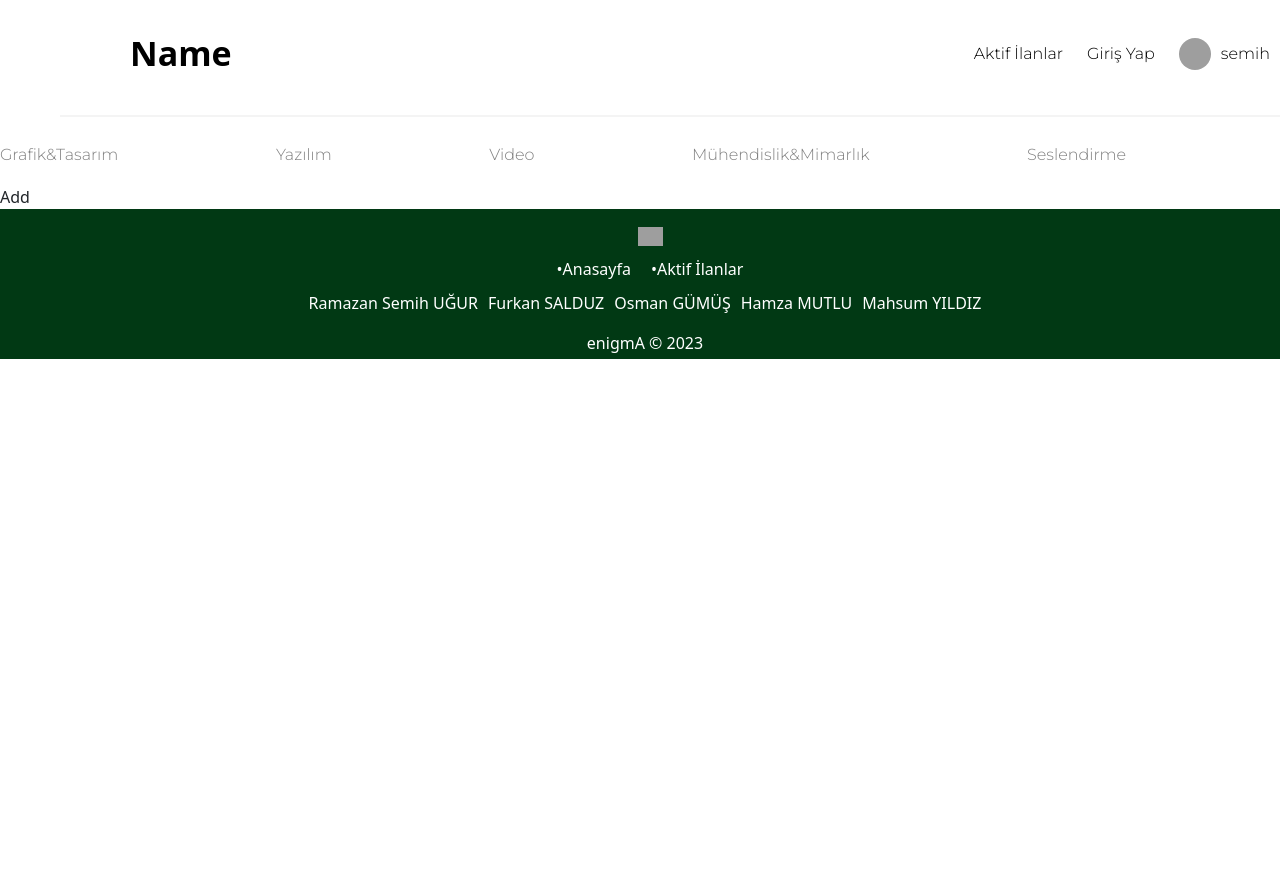
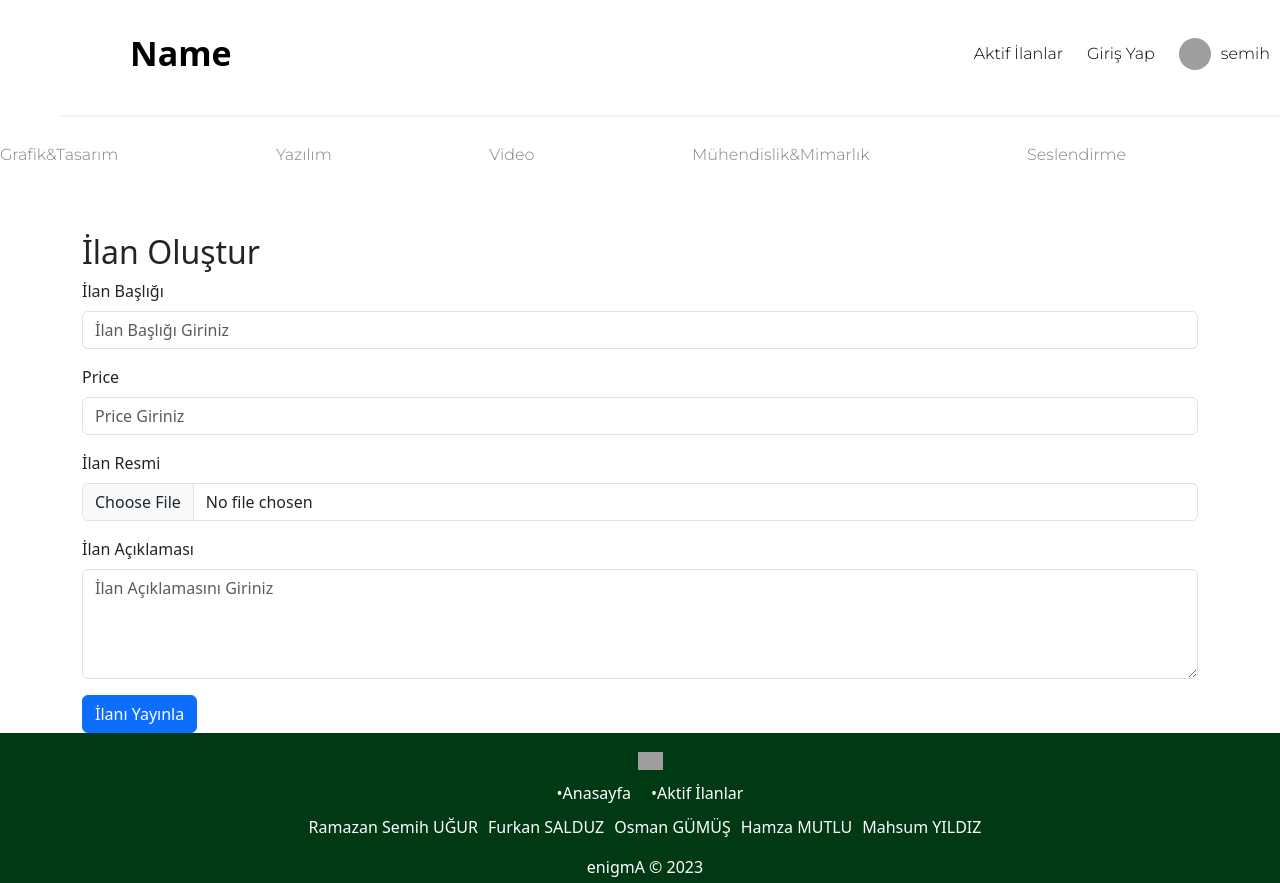
Before and after one commit to sh4riwsh4/freelancer, a React (Create React App) app: page /add in a window 1280 px wide. Shown: the top 883 px of the page. Before the commit the page ends 800 px from the top, so only its background shows below. Built offline with nearby package versions, Linux system fonts and the light colour scheme; grey boxes are pictures that could not be loaded.

Commit message:
ilan oluşturma

```diff
--- a/package.json
+++ b/package.json
@@ -8,7 +8,10 @@
     "@testing-library/user-event": "^13.5.0",
     "axios": "^1.6.3",
     "bootstrap": "^5.3.2",
+    "express": "^4.18.2",
+    "multer": "^1.4.5-lts.1",
     "react": "^18.2.0",
+    "react-bootstrap": "^2.9.2",
     "react-dom": "^18.2.0",
     "react-router-dom": "^6.21.1",
     "react-scripts": "^5.0.1",
--- a/src/pages/add/Add.jsx
+++ b/src/pages/add/Add.jsx
@@ -1,10 +1,108 @@
-import React from "react"
-import "./Add.scss"
+import React, { useState } from 'react';
+import { Form, Button } from 'react-bootstrap';
+import './Add.scss';
+import axios from 'axios';
 
 const Add = () => {
-    return (
-        <div className="Add">Add</div>
-    )
-}
+  const [title, setTitle] = useState('');
+  const [price, setPrice] = useState('');
+  const [ilanResmi, setIlanResmi] = useState('');
+  const [description, setDescription] = useState('');
 
-export default Add
+  const handleIlanSubmit = async (e) => {
+    e.preventDefault();
+
+    try {
+      // Sunucuya gönderilecek olan obje
+      const formData = {
+        ilanResmi,
+        title,
+        price, // price alanı formData'ya eklendi
+        description,
+      };
+
+      // Sunucuya POST isteği gönder
+      const response = await axios.post('http://localhost:8081/api/jobs', formData);
+
+      console.log('İlan başarıyla oluşturuldu:', response.data);
+
+      // Form alanlarını sıfırla
+      setTitle('');
+      setPrice('');
+      setIlanResmi('');
+      setDescription('');
+    } catch (error) {
+      console.error('İlan oluşturma hatası:', error);
+    }
+  };
+
+  const handleFileChange = (e) => {
+    const file = e.target.files[0];
+    if (file) {
+      // Dosyayı oku ve veri URL'sine dönüştür
+      const reader = new FileReader();
+      reader.onloadend = () => {
+        setIlanResmi(reader.result); // Veri URL'sünü state'e kaydet
+      };
+      reader.readAsDataURL(file);
+    }
+  };
+
+  return (
+    <div className="container mt-5">
+      <h2>İlan Oluştur</h2>
+      <Form onSubmit={handleIlanSubmit}>
+        <Form.Group className="mb-3" controlId="formtitle">
+          <Form.Label>İlan Başlığı</Form.Label>
+          <Form.Control
+            type="text"
+            placeholder="İlan Başlığı Giriniz"
+            value={title}
+            onChange={(e) => setTitle(e.target.value)}
+            required
+          />
+        </Form.Group>
+
+        {/* Yeni price alanı */}
+        <Form.Group className="mb-3" controlId="formPrice">
+          <Form.Label>Price</Form.Label>
+          <Form.Control
+            type="number"
+            placeholder="Price Giriniz"
+            value={price}
+            onChange={(e) => setPrice(e.target.value)}
+            required
+          />
+        </Form.Group>
+
+        <Form.Group className="mb-3" controlId="formIlanResmi">
+          <Form.Label>İlan Resmi</Form.Label>
+          <Form.Control
+            type="file"
+            accept="image/*"
+            onChange={handleFileChange}
+            required
+          />
+        </Form.Group>
+
+        <Form.Group className="mb-3" controlId="formdescription">
+          <Form.Label>İlan Açıklaması</Form.Label>
+          <Form.Control
+            as="textarea"
+            rows={4}
+            placeholder="İlan Açıklamasını Giriniz"
+            value={description}
+            onChange={(e) => setDescription(e.target.value)}
+            required
+          />
+        </Form.Group>
+
+        <Button variant="primary" type="submit">
+          İlanı Yayınla
+        </Button>
+      </Form>
+    </div>
+  );
+};
+
+export default Add;
--- a/src/pages/add/Add.scss
+++ b/src/pages/add/Add.scss
@@ -0,0 +1 @@
+@import '../../../node_modules/bootstrap/scss/bootstrap.scss'
--- a/src/pages/register/Register.jsx
+++ b/src/pages/register/Register.jsx
@@ -12,7 +12,7 @@ const Register = () => {
     lastName: "",
     identityNumber: "",
     username: "",
-    password: "",
+    password_key: "",
     email: "",
     jobType: "freelancer", // Varsayılan olarak freelancer seçili
   });
@@ -31,18 +31,18 @@ const Register = () => {
     // Form verilerini formData state'inden al ve burada backend'e gönderme işlemini gerçekleştir
     console.log("Gönderilen Veriler: ", formData);
     // Backend ile iletişim kurmak için axios gibi bir kütüphane kullanılabilir
-    // axios.post('backend_url', formData).then(response => {
-    //   console.log("Backend'den gelen cevap: ", response.data);
-    // }).catch(error => {
-    //   console.error("Hata:", error);
-    // });
+    axios.post('http://localhost:8080/api/users', formData).then(response => {
+       console.log("Backend'den gelen cevap: ", response.data);
+     }).catch(error => {
+       console.error("Hata:", error);
+     });
     // Form gönderildikten sonra input değerlerini sıfırla
   setFormData({
     firstName: "",
     lastName: "",
     identityNumber: "",
-    username: "",
-    password: "",
+    userName: "",
+    password_key: "",
     email: "",
     jobType: "freelancer", // Varsayılan olarak freelancer seçili
   });
@@ -112,8 +112,8 @@ const Register = () => {
               type="password"
               className="form-control"
               placeholder="Şifre"
-              name="password"
-              value={formData.password}
+              name="password_key"
+              value={formData.password_key}
               onChange={handleChange}
               required
             />
```
Also changed, not shown: 2 other files (tests, documents, lock files or other folders).
